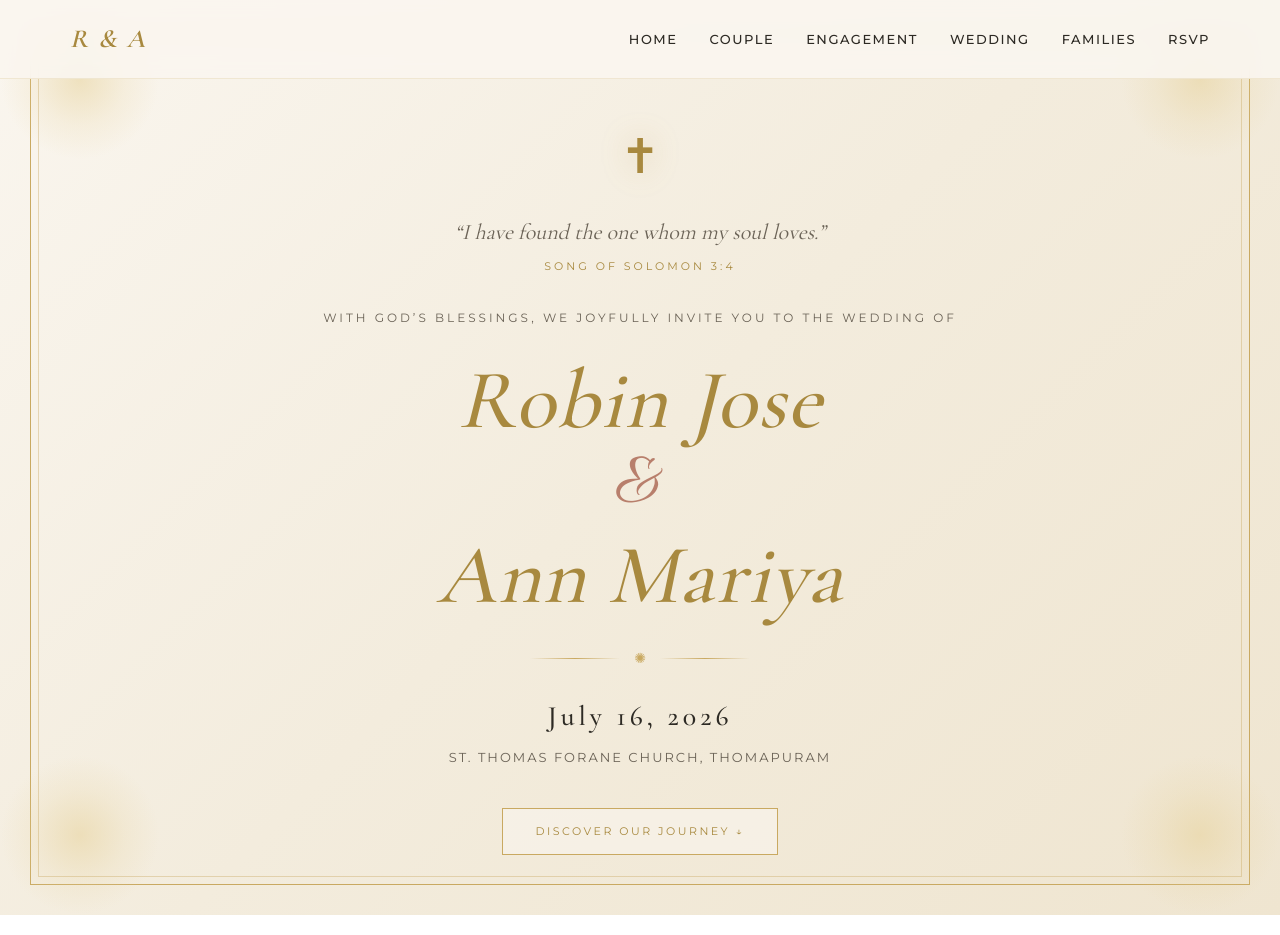
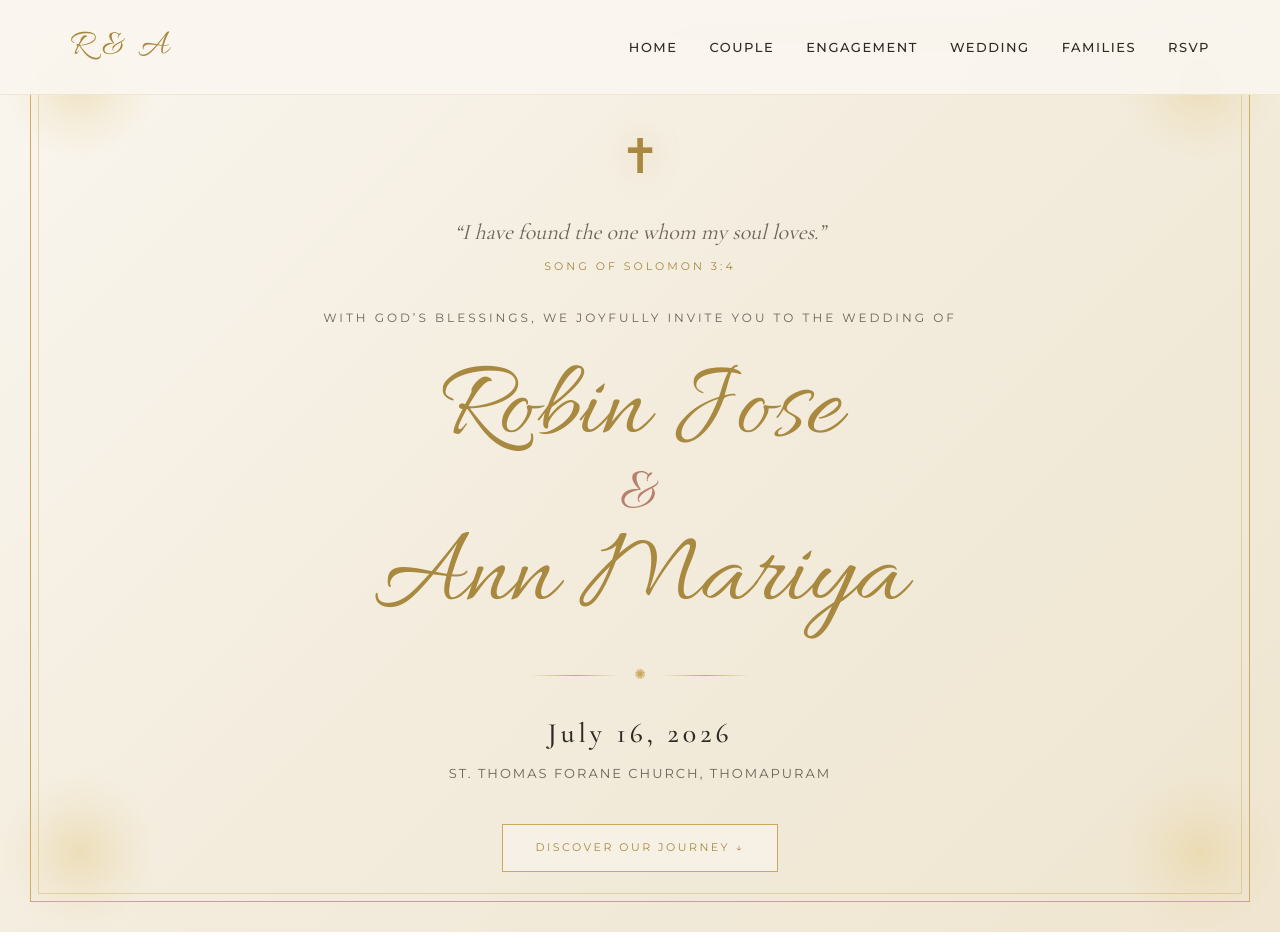
Before and after one commit to killbilljkg/robin, a plain HTML site: page index.html in a window 1280 px wide. Shown: the top 935 px of the page. Drawn offline with nearby package versions, Linux system fonts and the light colour scheme.

Commit message:
Use Allura for all name displays
Co-Authored-By: Claude Opus 4.7 (1M context) <noreply@anthropic.com>

```diff
--- a/styles.css
+++ b/styles.css
@@ -52,10 +52,8 @@ body {
 }
 
 .nav-brand {
-  font-family: 'Cormorant Garamond', serif;
-  font-style: italic;
-  font-weight: 600;
-  font-size: 26px;
+  font-family: 'Allura', cursive;
+  font-size: 36px;
   color: var(--gold-dark);
   text-decoration: none;
   letter-spacing: 2px;
@@ -184,23 +182,19 @@ body {
 }
 
 .couple-names {
-  font-family: 'Cormorant Garamond', serif;
-  font-style: italic;
-  font-size: clamp(48px, 8vw, 84px);
+  font-family: 'Allura', cursive;
+  font-size: clamp(60px, 10vw, 110px);
   color: var(--gold-dark);
-  line-height: 1.15;
-  font-weight: 500;
-  letter-spacing: 1px;
+  line-height: 1.1;
+  font-weight: 400;
   margin: 10px 0;
 }
 
 .couple-names .amp {
   display: block;
-  font-family: 'Allura', cursive;
-  font-style: normal;
-  font-size: 0.9em;
+  font-size: 0.55em;
   color: var(--rose);
-  margin: -4px 0;
+  margin: -10px 0;
 }
 
 .couple-names .name {
@@ -381,10 +375,8 @@ body {
 }
 
 .person-initial {
-  font-family: 'Cormorant Garamond', serif;
-  font-style: italic;
-  font-weight: 500;
-  font-size: 88px;
+  font-family: 'Allura', cursive;
+  font-size: 96px;
   color: var(--gold-dark);
   line-height: 1;
 }
@@ -744,11 +736,8 @@ body {
 }
 
 .footer-names {
-  font-family: 'Cormorant Garamond', serif;
-  font-style: italic;
-  font-weight: 500;
-  font-size: 38px;
-  letter-spacing: 1px;
+  font-family: 'Allura', cursive;
+  font-size: 50px;
   color: var(--gold-dark);
   margin-bottom: 20px;
 }
```
